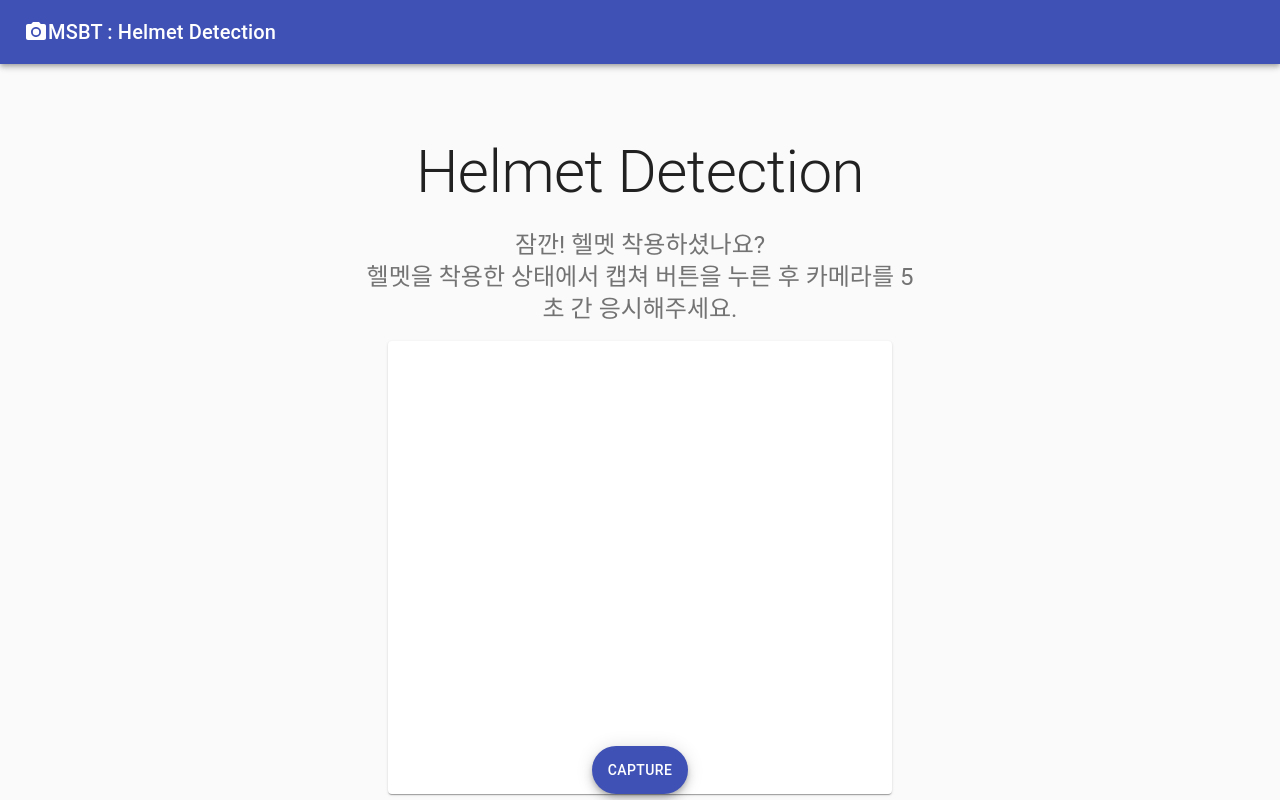
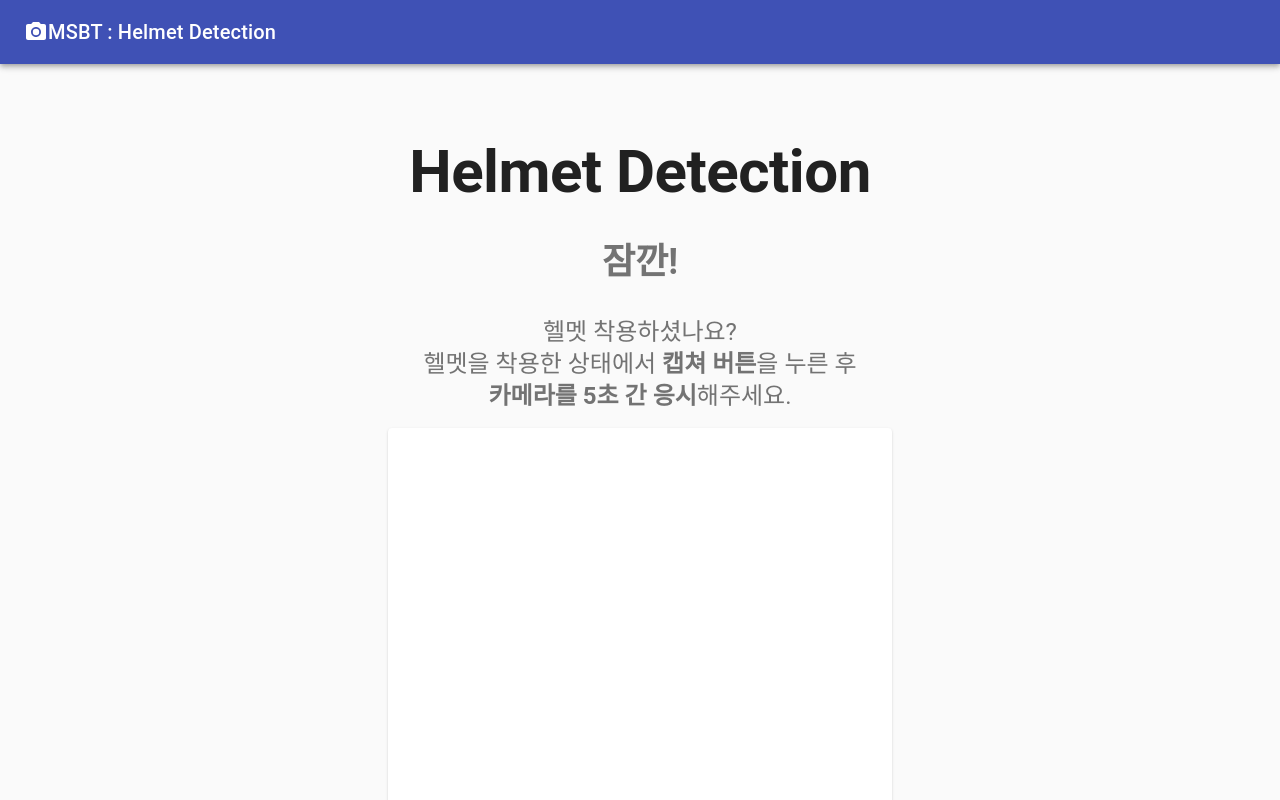
Before and after one commit to MSBT-2021-Silicon-Valley-Internship/Helmet-Detection, a React (Create React App) app in the folder client/: page / in a window 1280 px wide. Shown: the top 800 px of the page. Built offline with nearby package versions, Linux system fonts and the light colour scheme; no server answers.

Commit message:
[MOD] main page 문구 수정, bold추가

```diff
--- a/client/src/App.js
+++ b/client/src/App.js
@@ -1,15 +1,10 @@
 import React, { Component } from "react";
 import Camera from "./Camera";
 import AppBar from "@material-ui/core/AppBar";
-import Button from "@material-ui/core/Button";
+import CssBaseline from "@material-ui/core/CssBaseline";
+
+import Toolbar from "@material-ui/core/Toolbar";
 import CameraIcon from "@material-ui/icons/PhotoCamera";
-import Card from "@material-ui/core/Card";
-import CardActions from "@material-ui/core/CardActions";
-import CardContent from "@material-ui/core/CardContent";
-import CardMedia from "@material-ui/core/CardMedia";
-import CssBaseline from "@material-ui/core/CssBaseline";
-import Grid from "@material-ui/core/Grid";
-import Toolbar from "@material-ui/core/Toolbar";
 import Typography from "@material-ui/core/Typography";
 import { makeStyles } from "@material-ui/core/styles";
 import Container from "@material-ui/core/Container";
@@ -35,24 +30,6 @@ const useStyles = makeStyles((theme) => ({
   heroContent: {
     backgroundColor: theme.palette.background.paper,
     padding: theme.spacing(8, 0, 6),
-  },
-  heroButtons: {
-    marginTop: theme.spacing(4),
-  },
-  cardGrid: {
-    paddingTop: theme.spacing(8),
-    paddingBottom: theme.spacing(8),
-  },
-  card: {
-    height: "100%",
-    display: "flex",
-    flexDirection: "column",
-  },
-  cardMedia: {
-    paddingTop: "56.25%", // 16:9
-  },
-  cardContent: {
-    flexGrow: 1,
   },
   footer: {
     backgroundColor: theme.palette.background.paper,
@@ -88,7 +65,7 @@ class App extends Component {
                   gutterBottom
                 >
                   <br></br>
-                  Helmet Detection
+                  <b>Helmet Detection</b>
                 </Typography>
                 <Typography
                   variant="h5"
@@ -96,9 +73,9 @@ class App extends Component {
                   color="textSecondary"
                   paragraph
                 >
-                  잠깐! 헬멧 착용하셨나요?<br></br>
-                  헬멧을 착용한 상태에서 캡쳐 버튼을 누른 후 카메라를 5초 간
-                  응시해주세요.
+                  <h2>잠깐!</h2> 헬멧 착용하셨나요?<br></br>
+                  헬멧을 착용한 상태에서 <b>캡쳐 버튼</b>을 누른 후<br></br>
+                  <b>카메라를 5초 간 응시</b>해주세요.
                 </Typography>
 
                 <Camera></Camera>
```
